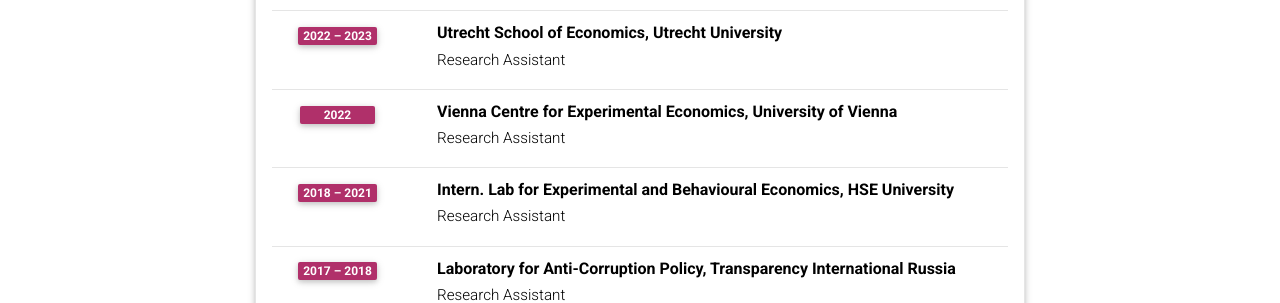
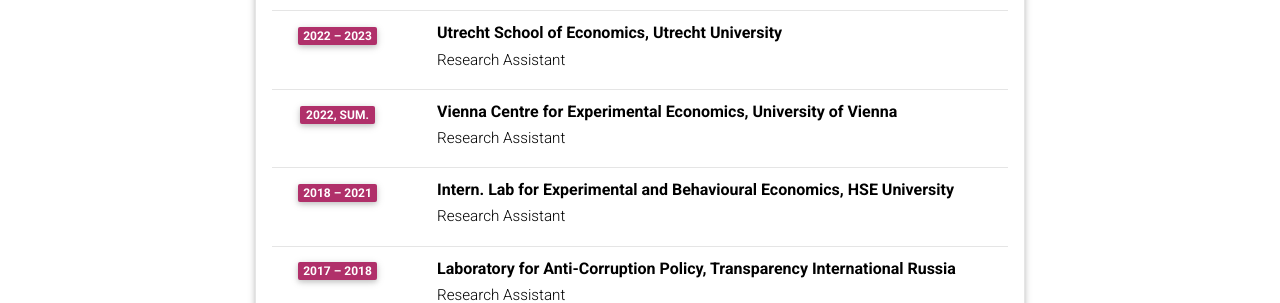
Before and after one commit to egorbronnikov/egorbronnikov.github.io, a Jekyll site: the page built from _pages/cv.md, in a window 1280 px wide and 1400 px high, scrolled down 960 px. Shown: the part 790-1093 px from the top of the window. Built offline with Jekyll 4.4.1, drawn with Linux system fonts in a browser that asks for light colours; comment, search, counter and statistics services are not loaded; a style sheet for code colours, icons or effects is not loaded.

Commit message:
Update cv.yml

```diff
--- a/_data/cv.yml
+++ b/_data/cv.yml
@@ -37,7 +37,7 @@
         - 2nd in 'Advanced Econometrics II' course
     - title: Tilburg School of Economics and Management, Tilburg University
       institution: Visiting MRes Student in Behavioural Economics (Economics track)
-      year: 2023, Spr.
+      year: 2023, spr.
       description:
         - 3rd in 'Consumer Behavior' PhD course
     - title: Tilburg School of Social and Behavioral Sciences, Tilburg University
@@ -66,7 +66,7 @@
       description:
     - title: Vienna Centre for Experimental Economics, University of Vienna
       institution: Research Assistant
-      year: 2022
+      year: 2022, sum.
     - title: Intern. Lab for Experimental and Behavioural Economics, HSE University
       institution: Research Assistant
       year: 2018 – 2021
```
